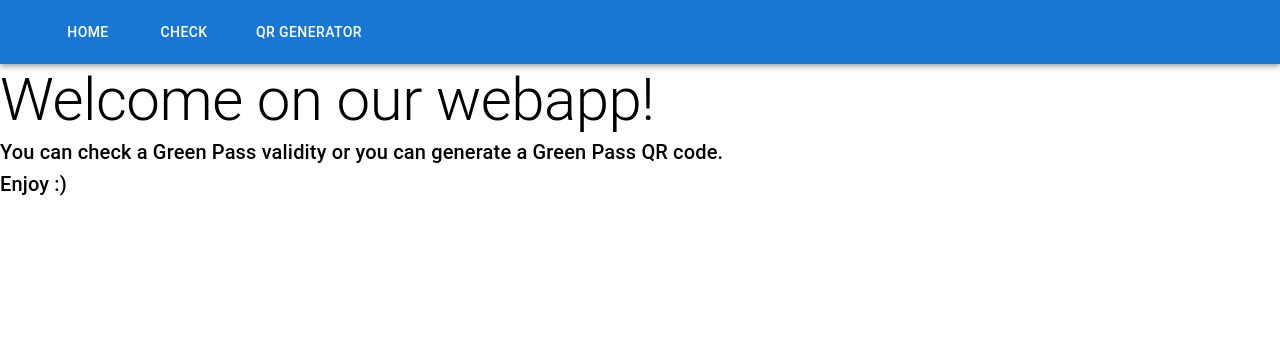
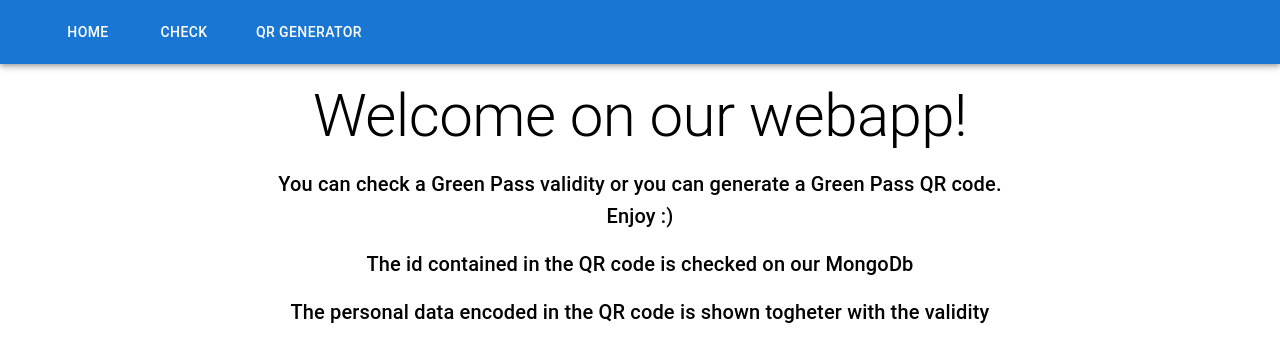
Before and after one commit to ScaccabarozziMatteo/green_pass_webapp, a React (Create React App) app: page / in a window 1280 px wide. Shown: the top 362 px of the page. Built offline with nearby package versions, Linux system fonts and the light colour scheme; what realm-web would draw is missing.

Commit message:
updated homepage description

```diff
--- a/src/Home.js
+++ b/src/Home.js
@@ -2,10 +2,12 @@ import {Typography} from "@mui/material";
 
 export default function Home() {
     return(
-        <div>
-            <Typography variant={"h2"}>Welcome on our webapp!</Typography>
-            <Typography variant={"h6"}>You can check a Green Pass validity or you can generate a Green Pass QR code.</Typography>
+        <div style={{display: "flex", flexDirection:"column", alignItems:"center"}}>
+            <Typography style={{marginTop:"1rem"}} variant={"h2"}>Welcome on our webapp!</Typography>
+            <Typography style={{marginTop:"1rem"}} variant={"h6"}>You can check a Green Pass validity or you can generate a Green Pass QR code.</Typography>
             <Typography variant={"h6"}>Enjoy :)</Typography>
+            <Typography style={{marginTop:"1rem"}} variant={"h6"}>The id contained in the QR code is checked on our MongoDb</Typography>
+            <Typography style={{marginTop:"1rem"}} variant={"h6"}>The personal data encoded in the QR code is shown togheter with the validity </Typography>
         </div>
     )
 }
```
